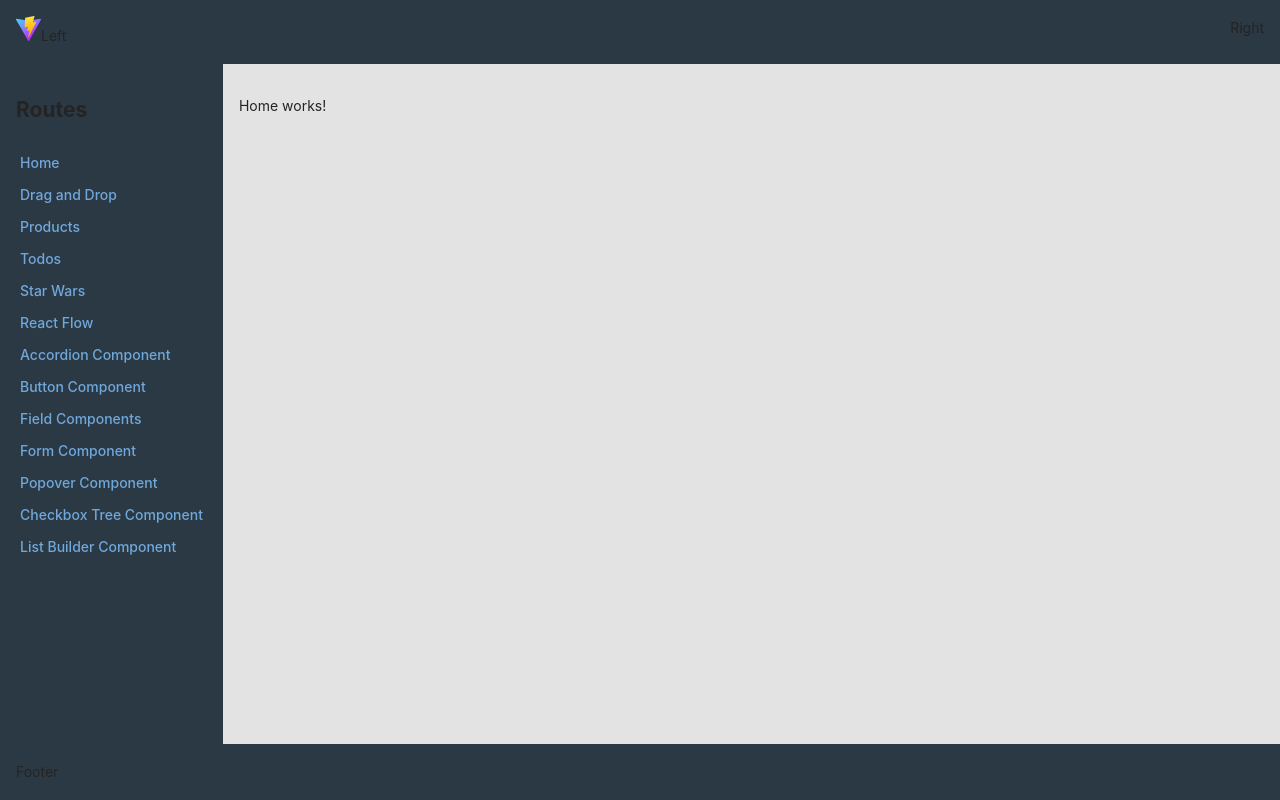
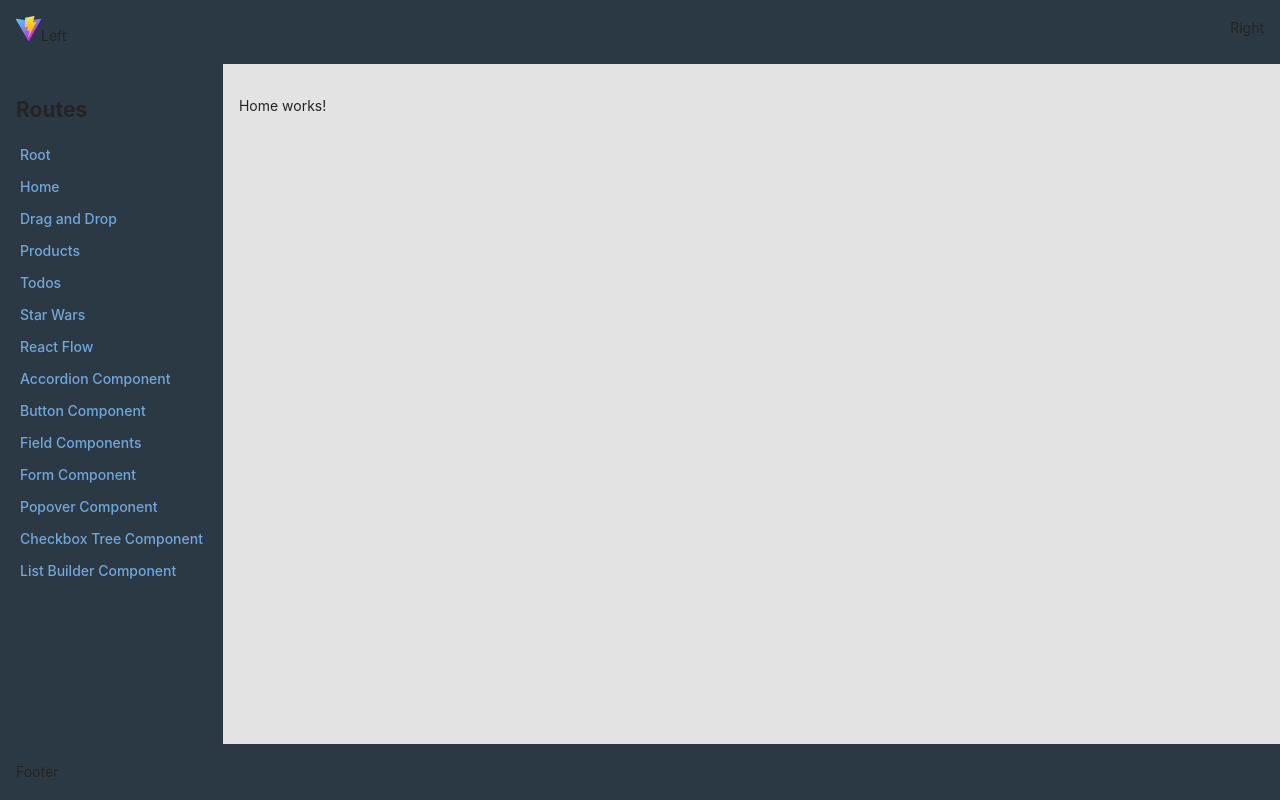
Before and after one commit to atwright147/react-playground, a React (Vite) app: page / in a window 1280 px wide. Built offline with nearby package versions, Linux system fonts and the light colour scheme; what react-dnd-multi-backend would draw is missing.

Commit message:
further nav updates

```diff
--- a/src/components/Nav/Nav.tsx
+++ b/src/components/Nav/Nav.tsx
@@ -9,11 +9,11 @@ export const Nav = (): JSX.Element => (
     <h2>Routes</h2>
     {routes.map((route) => (
       <>
-        <NavLink key={route.path} className={styles.link} to={route.path}>
+        <NavLink key={route.name} className={styles.link} to={route.path}>
           {route.name}
         </NavLink>
         {(route.children as NamedRouteObject[])?.map((child) => (
-          <NavLink key={child.path} className={styles.link} to={child.path}>
+          <NavLink key={child.name} className={styles.link} to={child.path}>
             {child.name}
           </NavLink>
         ))}
--- a/src/routes.tsx
+++ b/src/routes.tsx
@@ -24,6 +24,7 @@ export type NamedRouteObject = RouteObject & {
 
 export const routes: NamedRouteObject[] = [
   {
+    name: 'Root',
     path: '/',
     element: <Root />,
     errorElement: <ErrorPage />,
```
